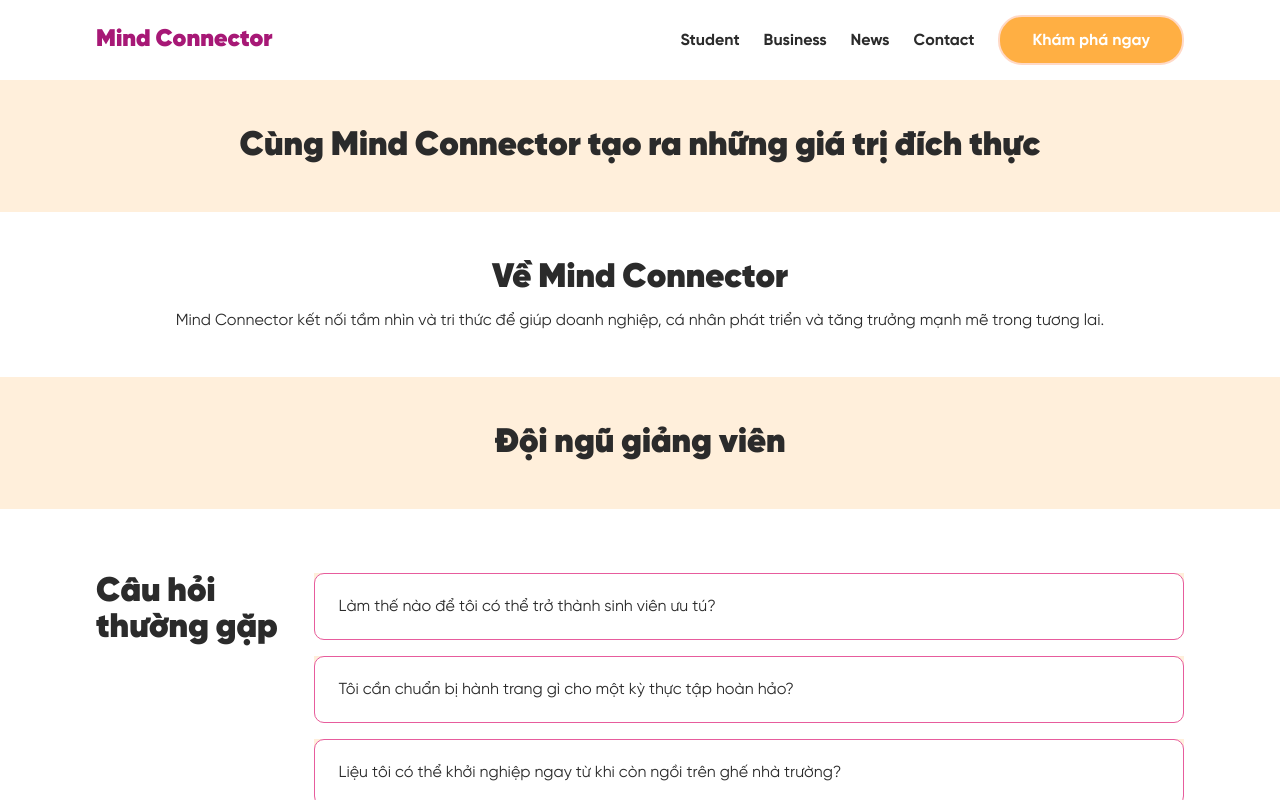
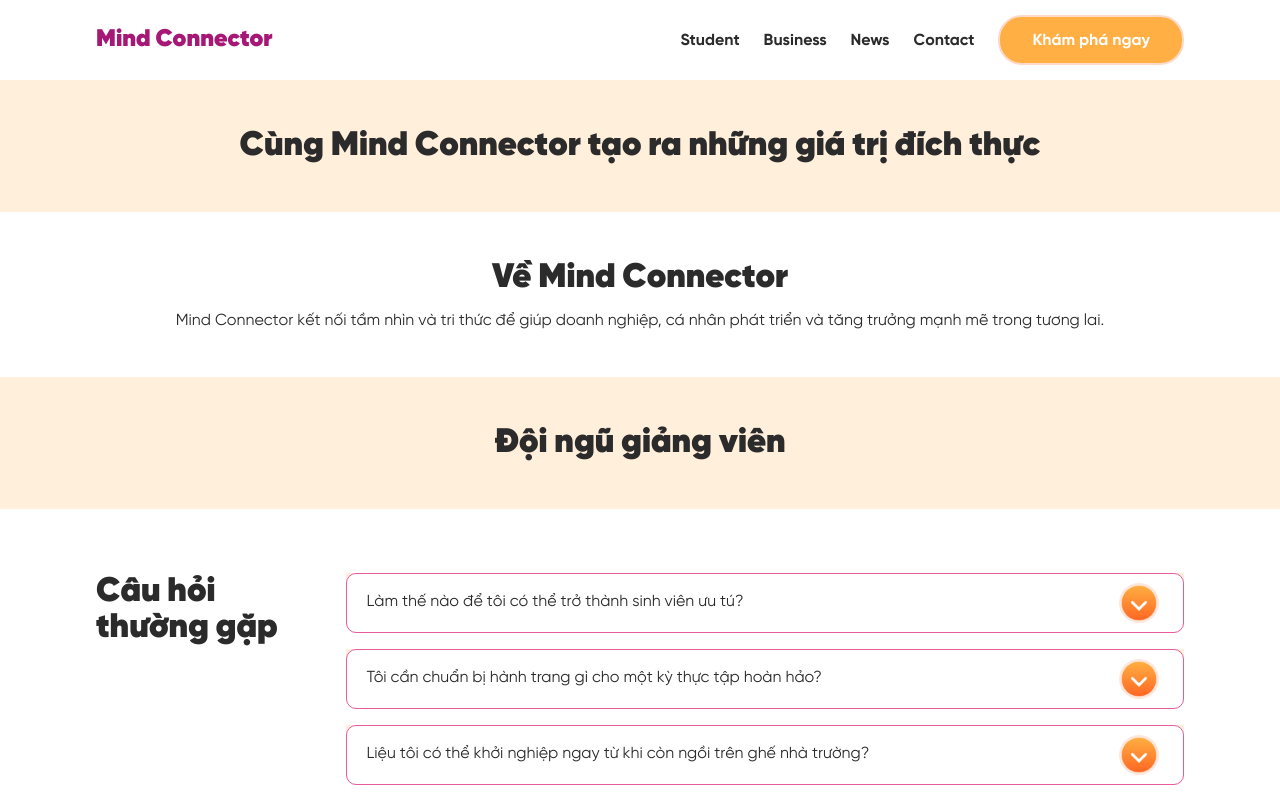
Before and after one commit to thanhkhoa84/mindconnector-fe, a Next.js app: page / in a window 1280 px wide. Shown: the top 800 px of the page. Built offline with nearby package versions, Linux system fonts and the light colour scheme.

Commit message:
fininsh QA section

```diff
--- a/styles/components/QandA.module.scss
+++ b/styles/components/QandA.module.scss
@@ -15,7 +15,7 @@
   .QandADetails{
     @media(min-width: 1024px) {
       float: right;
-      width: 80%;
+      width: 77%;
     }
   }
   .details {
@@ -31,11 +31,53 @@
       background-color: #fff;
       border: 1px solid #E75C9D;
       border-radius: 10px;
-      padding: 1.5em 3em 1.5em 1.5em ;
+      padding: 1.2em 5em 1.2em 1.2em;
+      position: relative;
+      min-height: 60px;
+      &:after {
+        background: url('/img/detail-arrow.png') top left no-repeat;
+        background-size: cover;
+        content: "";
+        display: block;
+        width: 30px;
+        height: 30px;
+        position: absolute;
+        top: 50%;
+        right: 1.5em;
+        transform: translateY(-15px);
+        @media(min-width: 1024px) {
+          width: 40px;
+          height: 40px;
+          transform: translateY(-20px);
+        }
+      }
     }
     p {
       margin: 0;
       padding: 1.5em;
     }
+    &[open] {
+      summary:after {
+        background: url('/img/detail-arrow-close.png') top left no-repeat;
+        background-size: cover;
+      }
+    }
+  }
+
+  details[open] summary ~ * {
+    animation: open 0.3s ease-in-out;
+  }
+
+  details summary::-webkit-details-marker {
+    display: none;
   }
 }
+
+@keyframes open {
+  0% {
+    opacity: 0;
+  }
+  100% {
+    opacity: 1;
+  }
+}
```
Also changed, not shown: public/img/detail-arrow-close.png (added), public/img/detail-arrow.png (added).
